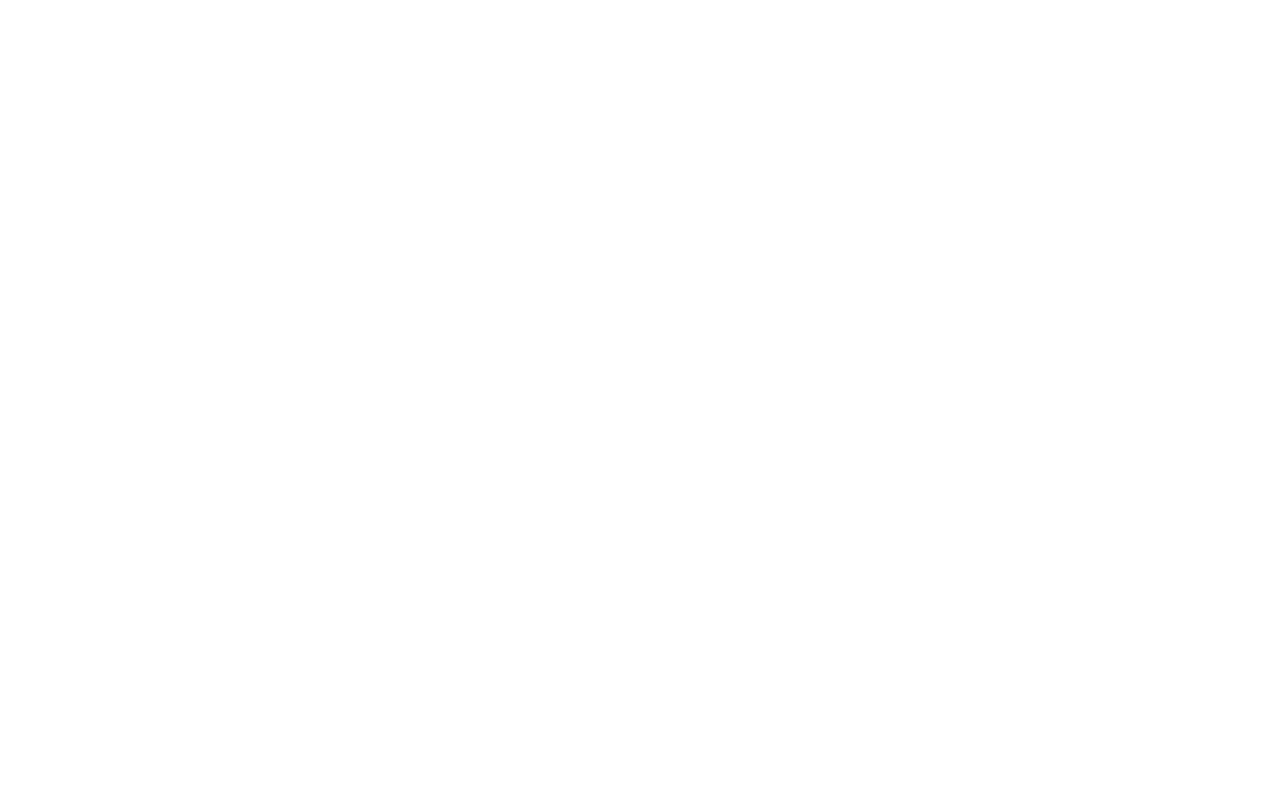
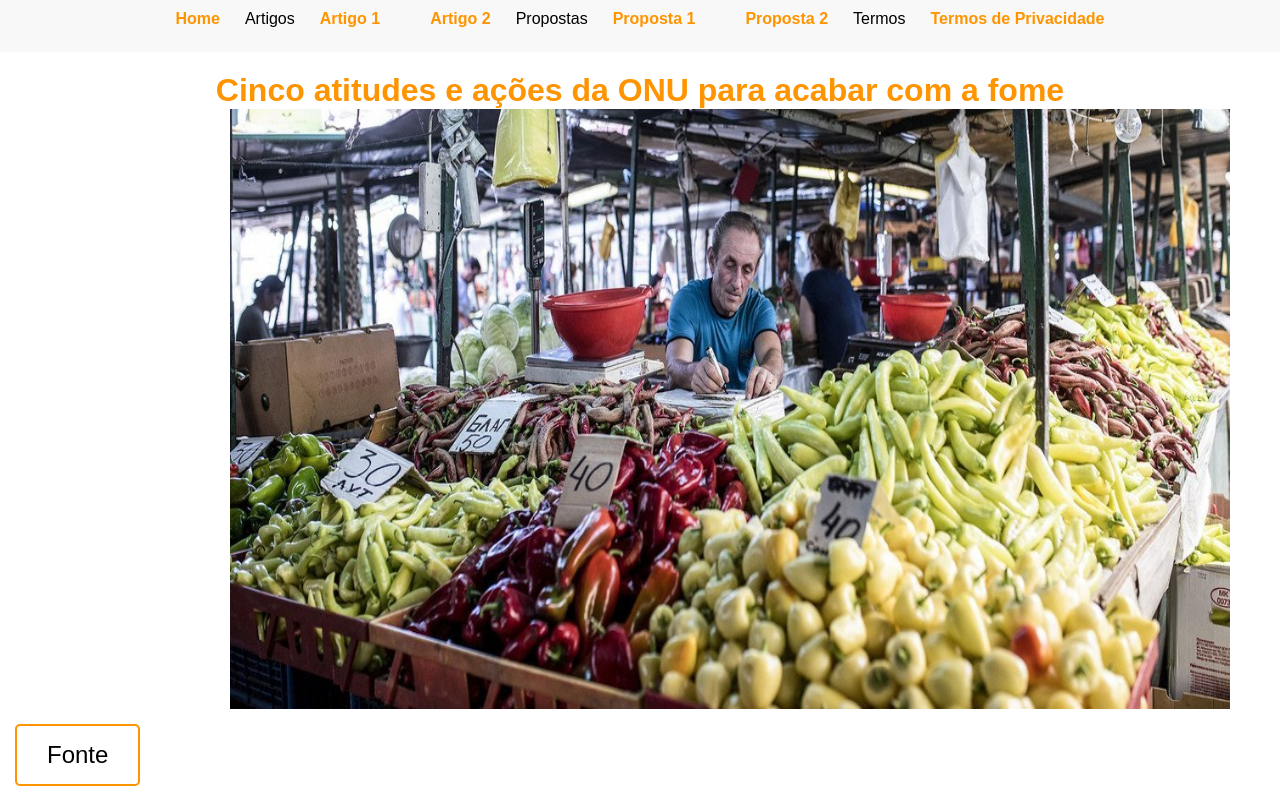
Before and after one commit to Giulyxbox/Ftec.Prog.Web, a plain HTML site: page propostas/Proposta2.html in a window 1280 px wide. Drawn offline with Linux system fonts and the light colour scheme.

Commit message:
Alterações propostas

```diff
--- a/propostas/Proposta1.css
+++ b/propostas/Proposta1.css
@@ -0,0 +1,67 @@
+* {
+    margin: 0;
+    padding: 0;
+    box-sizing: border-box;
+}
+
+body {
+    font-family: Arial, sans-serif;
+}
+
+header {
+    background-color: #f8f8f8;
+    padding: 10px;
+}
+
+nav ul {
+    display: flex;
+    justify-content: center;
+    list-style-type: none;
+}
+
+nav ul li {
+    margin: 0 15px;
+}
+
+nav ul li a {
+    text-decoration: none;
+    color: #fe9400;
+    font-weight: bold;
+    padding: 5px 10px;
+}
+
+nav ul li a:hover {
+    background-color: #ddd;
+    border-radius: 5px;
+}
+
+img{
+    width: 1000px;
+    height: 600px;
+    margin-left: 18%;
+
+}
+
+h1 {
+    text-align: center;
+    margin-top: 20px;
+    color: #fe9400;
+}
+
+p {
+    margin-bottom: 14px;
+
+}
+
+button {
+
+    font-size: 1.5em;
+    padding: 15px 30px;
+    margin: 15px;
+    color: black;
+    background-color: transparent;
+    border: 2px solid #fe9400;
+    border-radius: 5px;
+    cursor: pointer;
+    transition: background-color 0.3s ease, color 0.3s ease;
+}
--- a/propostas/Proposta2.css
+++ b/propostas/Proposta2.css
@@ -0,0 +1,67 @@
+* {
+    margin: 0;
+    padding: 0;
+    box-sizing: border-box;
+}
+
+body {
+    font-family: Arial, sans-serif;
+}
+
+header {
+    background-color: #f8f8f8;
+    padding: 10px;
+}
+
+nav ul {
+    display: flex;
+    justify-content: center;
+    list-style-type: none;
+}
+
+nav ul li {
+    margin: 0 15px;
+}
+
+nav ul li a {
+    text-decoration: none;
+    color: #fe9400;
+    font-weight: bold;
+    padding: 5px 10px;
+}
+
+nav ul li a:hover {
+    background-color: #ddd;
+    border-radius: 5px;
+}
+
+img{
+    width: 1000px;
+    height: 600px;
+    margin-left: 18%;
+
+}
+
+h1 {
+    text-align: center;
+    margin-top: 20px;
+    color: #fe9400;
+}
+
+p {
+    margin-bottom: 14px;
+
+}
+
+button {
+
+    font-size: 1.5em;
+    padding: 15px 30px;
+    margin: 15px;
+    color: black;
+    background-color: transparent;
+    border: 2px solid #fe9400;
+    border-radius: 5px;
+    cursor: pointer;
+    transition: background-color 0.3s ease, color 0.3s ease;
+}
--- a/propostas/Proposta2.html
+++ b/propostas/Proposta2.html
@@ -0,0 +1,29 @@
+<html lang="en">
+<head>
+    <meta charset="UTF-8">
+    <meta name="viewport" content="width=device-width, initial-scale=1.0">
+    <title>Proposta2</title>
+    <link rel="stylesheet" href="./Proposta1.css">
+</head>
+<body>
+    <header>
+        <nav>
+            <ul>
+                <li><a href="../Home.html">Home</a></li>
+                <p>Artigos</p>
+                <li><a href="./Artigo1.html">Artigo 1</a></li>
+                <li><a href="./Artigo2.html">Artigo 2</a></li>
+                <p>Propostas</p>
+                <li><a href="../propostas/Proposta1.html">Proposta 1</a></li>
+                <li><a href="../propostas/Proposta2.html">Proposta 2</a></li>
+                <p>Termos</p>
+                <li><a href="../TermosPrivacidade.html">Termos de Privacidade</a></li>
+            </ul>
+        </nav>
+    </header>
+    <h1>Cinco atitudes e ações da ONU para acabar com a fome</h1>
+    <img src="Proposta2.png" >
+
+    <button onclick="window.location.href='https://news.un.org/pt/story/2018/10/1643882'">Fonte</button>
+</body>
+</html>
```
Also changed, not shown: artigos/Artigo1.html (+1 -1 lines), propostas/Proposta1.html (+39 -0 lines), propostas/Proposta2.png (added), 1 other file.
